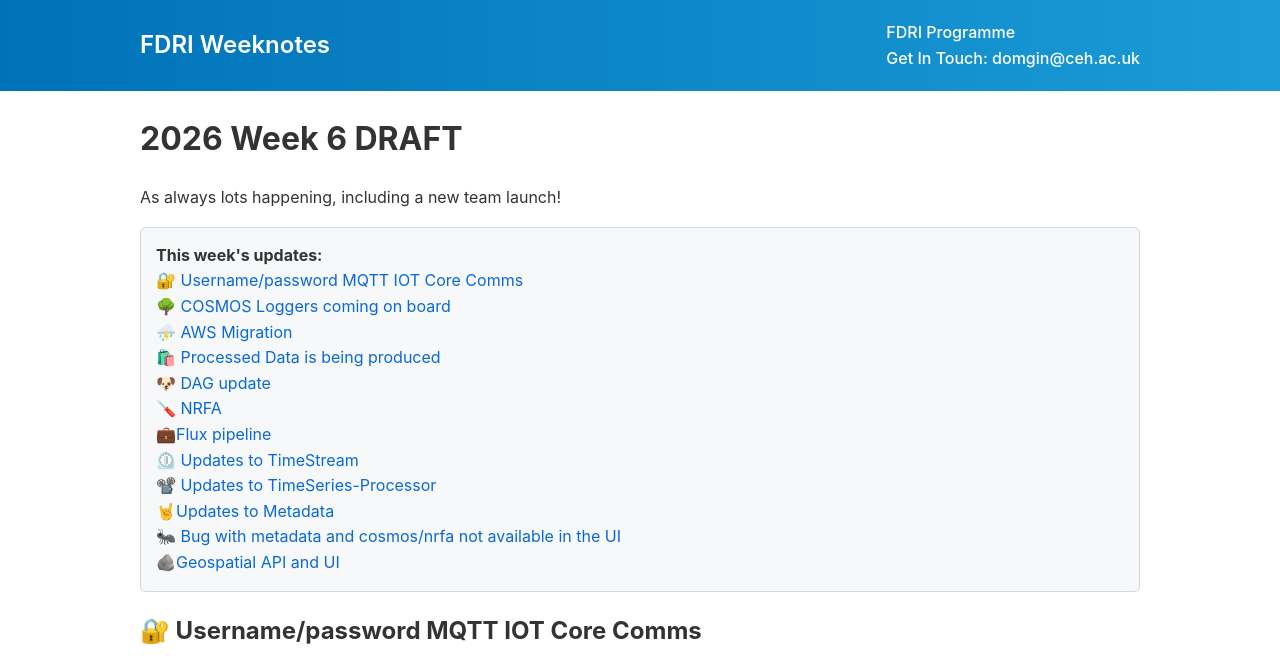
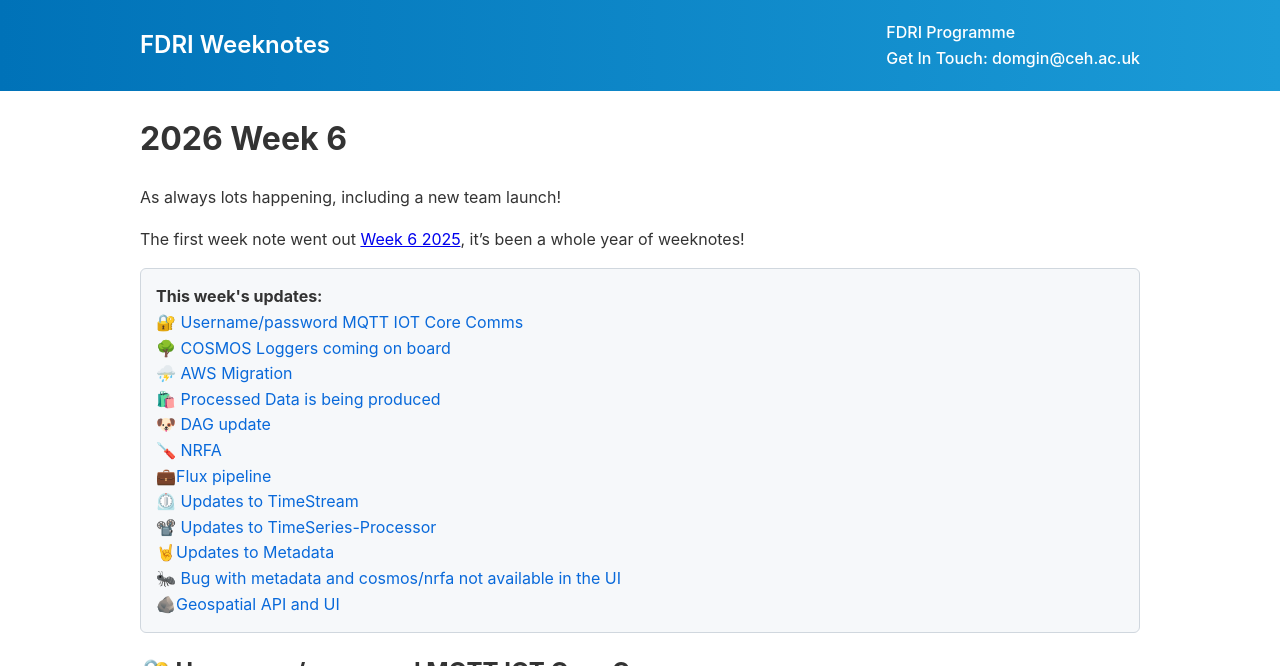
Before and after one commit to NERC-CEH/fdri_words, a Jekyll site: the page built from weeknotes/2026/06.md, in a window 1280 px wide and 900 px high, cut to the strip 0-666 px from the top of the window. Built offline with Jekyll 4.4.1, drawn with Linux system fonts in a browser that asks for light colours; our own code applies the rules of GitHub Pages for plain Markdown files.

Commit message:
Update 06.md

```diff
--- a/weeknotes/2026/06.md
+++ b/weeknotes/2026/06.md
@@ -1,6 +1,8 @@
-# 2026 Week 6 DRAFT
+# 2026 Week 6
 
 As always lots happening, including a new team launch!
+
+The first week note went out [Week 6 2025](https://nerc-ceh.github.io/fdri_words/weeknotes/2025/06.html), it's been a whole year of weeknotes!
 
 
 ## 🔐 Username/password MQTT IOT Core Comms
```
